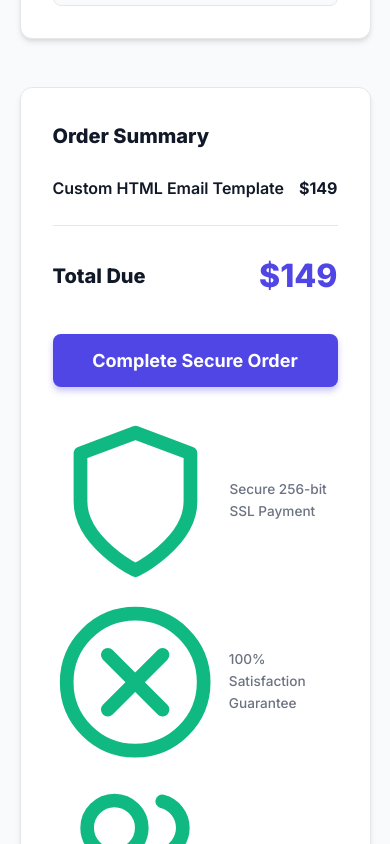
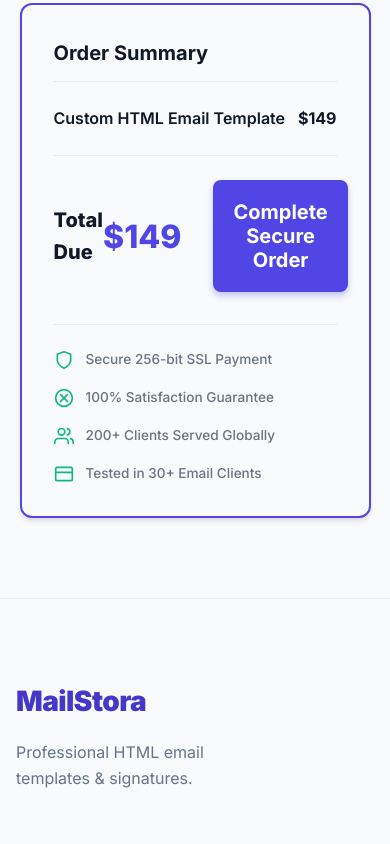
Before and after one commit to Rashedul705/mailstora_01, a Next.js app in the folder Client/: page /checkout in a window 390 px wide. Shown: the part 4240-5084 px from the top of the page. Built offline with nearby package versions, Linux system fonts and the light colour scheme.

Commit message:
checkout page

```diff
--- a/Client/src/app/checkout/checkout.css
+++ b/Client/src/app/checkout/checkout.css
@@ -14,7 +14,7 @@
 .checkout-page-root {
     background-color: var(--checkout-bg);
     min-height: 100vh;
-    padding-top: 100px;
+    padding-top: 0;
     /* offset standard navbar */
     font-family: var(--font-inter), sans-serif;
     color: var(--checkout-text);
@@ -46,16 +46,16 @@
 
 /* Grid Layout */
 .checkout-grid {
-    display: grid;
-    grid-template-columns: 1fr 400px;
+    display: flex;
+    flex-direction: column;
     gap: 3rem;
-    align-items: start;
+    align-items: center;
+    max-width: 800px;
+    margin: 0 auto;
 }
 
-@media (max-width: 992px) {
-    .checkout-grid {
-        grid-template-columns: 1fr;
-    }
+.checkout-form {
+    width: 100%;
 }
 
 /* Form Styling */
@@ -436,11 +436,8 @@
     border: 1px solid var(--checkout-border);
 }
 
-/* Sidebar & Summary */
 .checkout-sidebar {
-    position: sticky;
-    top: 100px;
-    /* Account for navbar */
+    display: none;
 }
 
 .sticky-summary {
@@ -524,7 +521,42 @@
     transform: translateY(0);
 }
 
-/* Trust Badges */
+/* Horizontal Order Summary */
+.order-summary-horizontal {
+    margin-top: 2rem;
+    background: #F8FAFC;
+    border: 2px solid var(--checkout-primary);
+}
+
+.summary-total-container {
+    display: flex;
+    justify-content: space-between;
+    align-items: center;
+    gap: 2rem;
+    margin-bottom: 2rem;
+}
+
+.summary-total-container .summary-total {
+    margin-bottom: 0;
+    flex: 1;
+}
+
+.horizontal-submit {
+    flex: 1;
+    margin-bottom: 0;
+    font-size: 1.25rem;
+    padding: 1.25rem;
+}
+
+.horizontal-badges {
+    flex-direction: row;
+    justify-content: center;
+    flex-wrap: wrap;
+    gap: 1.5rem;
+    padding-top: 1.5rem;
+    border-top: 1px solid var(--checkout-border);
+}
+
 .trust-badges {
     display: flex;
     flex-direction: column;
@@ -541,6 +573,10 @@
 }
 
 .badge-item svg {
+    width: 20px;
+    height: 20px;
+    min-width: 20px;
+    flex-shrink: 0;
     color: #10B981;
     /* Green success check color */
 }
--- a/Client/src/app/checkout/page.tsx
+++ b/Client/src/app/checkout/page.tsx
@@ -358,12 +358,11 @@ export default function CheckoutPage() {
                             )}
                         </section>
 
-                    </div>
-
-                    {/* Right Column: Sticky Summary */}
-                    <div className="checkout-sidebar">
-                        <div className="sticky-summary">
-                            <h3>Order Summary</h3>
+                        {/* SECTION 9: Order Summary (Horizontal Form Bottom) */}
+                        <section className="checkout-section order-summary-horizontal">
+                            <div className="summary-header">
+                                <h2>Order Summary</h2>
+                            </div>
 
                             <div className="summary-list">
                                 <div className="summary-item">
@@ -403,14 +402,15 @@ export default function CheckoutPage() {
 
                             <div className="summary-divider"></div>
 
-                            <div className="summary-total">
-                                <span>Total Due</span>
-                                <span className="total-amount">${total}</span>
+                            <div className="summary-total-container">
+                                <div className="summary-total">
+                                    <span>Total Due</span>
+                                    <span className="total-amount">${total}</span>
+                                </div>
+                                <button className="btn-checkout-submit horizontal-submit">Complete Secure Order</button>
                             </div>
 
-                            <button className="btn-checkout-submit">Complete Secure Order</button>
-
-                            <div className="trust-badges">
+                            <div className="trust-badges horizontal-badges">
                                 <div className="badge-item">
                                     <svg viewBox="0 0 24 24" fill="none" stroke="currentColor" strokeWidth="2" strokeLinecap="round" strokeLinejoin="round"><path d="M12 22s8-4 8-10V5l-8-3-8 3v7c0 6 8 10 8 10z"></path></svg>
                                     <span>Secure 256-bit SSL Payment</span>
@@ -428,7 +428,7 @@ export default function CheckoutPage() {
                                     <span>Tested in 30+ Email Clients</span>
                                 </div>
                             </div>
-                        </div>
+                        </section>
                     </div>
                 </div>
             </div>
--- a/Client/src/app/components/CTA.tsx
+++ b/Client/src/app/components/CTA.tsx
@@ -1,3 +1,4 @@
+import Link from 'next/link';
 import './CTA.css';
 
 export default function CTA() {
@@ -9,7 +10,9 @@ export default function CTA() {
                     <p className="cta-subtitle">
                         Get a custom quote within 24 hours and stop worrying about broken emails.
                     </p>
-                    <button className="btn btn-primary cta-button">Start Your Project Today</button>
+                    <Link href="/checkout">
+                        <button className="btn btn-primary cta-button">Start Your Project Today</button>
+                    </Link>
                 </div>
             </div>
         </section>
```
